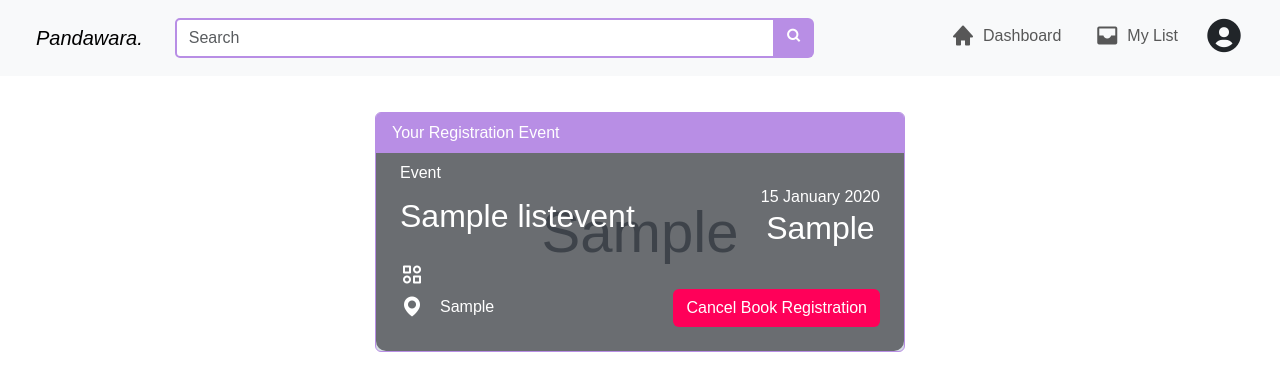
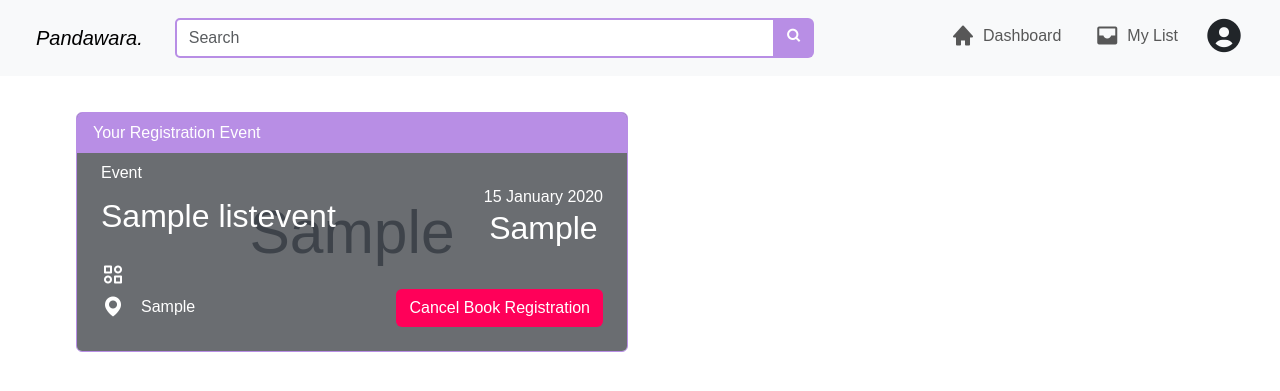
Before and after one commit to Gr1X/Webprog_Lec, a PHP site: page /mylist.php in a window 1280 px wide. Shown: the top 391 px of the page. Run offline with PHP 8.4, Linux system fonts and the light colour scheme; the visitor is signed in with stand-in values (Sample User, id 1); tables that the repository leaves empty or names only in its code hold one stand-in row (values such as "Sample post"); grey boxes marked "Sample" are stand-in pictures; some libraries are stand-ins or nearby versions; some web fonts are replaced.

Commit message:
push card

```diff
--- a/mylist.php
+++ b/mylist.php
@@ -98,52 +98,48 @@ $events = $stmt16->fetchAll(PDO::FETCH_ASSOC);
         </div>
     </nav>
 
-    <div class="mt-5 pt-5 mx-3">
+    <div class="mt-5 pt-5 mx-5">
+        <div class="row my-3 mx-3">
             <?php foreach ($events as $event): ?>
-            <div class="row my-3 gap-3 d-flex justify-content-center">
-                <div class="col-5 card card_book m-0 p-0 text-white" style="background-image: url('uploads/<?php echo htmlspecialchars($event['foto_event']); ?>');">
-                    <div class="card-header card-header border border-0">
+                <div class="col-md-6 mb-3">
+                    <div class="card card_book text-white m-0 p-0" style="background-image: url('uploads/<?php echo htmlspecialchars($event['foto_event']); ?>');">
+                        <div class="card-header border-0">
                             Your Registration Event
                         </div>
                         <div class="card-body p-4 pt-2">
                             <p class="card-title m-0">Event</p>
                             <div class="d-flex justify-content-between">
-                            <!-- Nama Event -->
                                 <h2 class="card-text align-self-center"><?php echo htmlspecialchars($event['nama_event']); ?></h2>
                                 <div class="text-center">
-                                <!-- Tanggal Event -->
                                     <p class="p-0 m-0"><?php echo date('d F Y', strtotime($event['tanggal_event'])); ?></p>
-                                <!-- Waktu Event -->
                                     <h2><?php echo htmlspecialchars($event['waktu_event']); ?></h2>
                                 </div>
                             </div>
                             <div class="d-flex justify-content-between">
-                            <div class="">
-                                <!-- Kategori -->
+                                <div>
                                     <p class="card-text m-0 my-2 d-flex">
                                         <i class='bx bx-category-alt align-self-center fs-4 me-3'></i>
                                         <?php
                                         if($event['kategori'] == 'education'){
                                             echo 'Education';
-                                    }else if($event['kategori'] == 'art'){
+                                        } else if($event['kategori'] == 'art'){
                                             echo 'Art';
-                                    }else if($event['kategori'] == 'music'){
+                                        } else if($event['kategori'] == 'music'){
                                             echo 'Music';
-                                    }else if($event['kategori'] == 'sports'){
+                                        } else if($event['kategori'] == 'sports'){
                                             echo 'Sports';
-                                    }else if($event['kategori'] == 'technology'){
+                                        } else if($event['kategori'] == 'technology'){
                                             echo 'Technology';
                                         }
                                         ?>
                                     </p>
-                                <!-- Lokasi -->
                                     <p class="card-text m-0 my-2 d-flex">
                                         <i class='bx bxs-map align-self-center fs-4 me-3'></i>
                                         <?php echo htmlspecialchars($event['lokasi_event']); ?>
                                     </p>
                                 </div>
                                 <div class="d-flex align-items-end">
-                                <button href="#" class="btn tombol_book" data-bs-toggle="modal" data-bs-target="#modalDeleteRegis<?= $event['id_event'] ?>">Cancel Book Registration</button>
+                                    <button class="btn tombol_book" data-bs-toggle="modal" data-bs-target="#modalDeleteRegis<?= $event['id_event'] ?>">Cancel Book Registration</button>
                                 </div>
                             </div>
                         </div>
@@ -155,24 +151,24 @@ $events = $stmt16->fetchAll(PDO::FETCH_ASSOC);
                     <div class="modal-dialog modal-dialog-centered border border-0 modal_kategori">
                         <div class="modal-content border border-0 text-center p-3">
                             <div class="mx-3">
-                            <i class='bx bx-error text-center bg-light border border-0 rounded-circle p-3 shadow-sm fs-2' ></i>
+                                <i class='bx bx-error text-center bg-light border border-0 rounded-circle p-3 shadow-sm fs-2'></i>
                             </div>
                             <p class="fw-semibold mt-3 fs-4">Cancel Event</p>
                             <div class="text-center fs-6">
                                 Are you sure you want to remove your Booked Event? All of your data will be permanently removed. This action cannot be undone.
                             </div>
-
-                        <!-- Delete Data -->
                             <form action="deleteregisterke.php" method="post" class="d-grid gap-2 py-3">
                                 <input type="hidden" name="id_akun" value="<?= $id_akun ?>">
                                 <input type="hidden" name="id_event" value="<?= $event['id_event'] ?>">
                                 <button type="submit" class="btn btn-danger text-center m-0 p-0 py-2 shadow-sm">Confirm</button>
-                            <button type="button" class="btn border text-center m-0 p-0 py-2 shadow-sm" data-bs-dismiss="modal">Cancel</i></button>
+                                <button type="button" class="btn border text-center m-0 p-0 py-2 shadow-sm" data-bs-dismiss="modal">Cancel</button>
                             </form>
                         </div>
                     </div>
                 </div>
             <?php endforeach; ?>
         </div>
+    </div>
+
 </body>
 </html>
--- a/styling/mylist.css
+++ b/styling/mylist.css
@@ -93,7 +93,7 @@ body {
     height: 100%;
     background-color: rgba(0, 0, 0, 0.5); /* Warna overlay, 0.5 opacity membuat gambar lebih gelap */
     z-index: 1; /* Pastikan overlay berada di atas gambar latar belakang */
-    border-radius: 10px;
+    border-radius: 5px;
 }
 
 /* Untuk memastikan konten berada di atas gambar dan overlay */
@@ -102,3 +102,20 @@ body {
     z-index: 2; /* Agar konten berada di atas overlay */
     color: white; /* Pastikan teks tetap terlihat di atas gambar yang lebih gelap */
 }
+
+::-webkit-scrollbar {
+    width: 5px;
+}
+
+::-webkit-scrollbar-track {
+    background: #d9d9d9d9;
+}
+
+::-webkit-scrollbar-thumb {
+    background: #888;
+    border-radius: 10px;
+}
+
+::-webkit-scrollbar-thumb:hover {
+    background: #555;
+}
```
Lines whose indentation alone changed are shown as unchanged.
